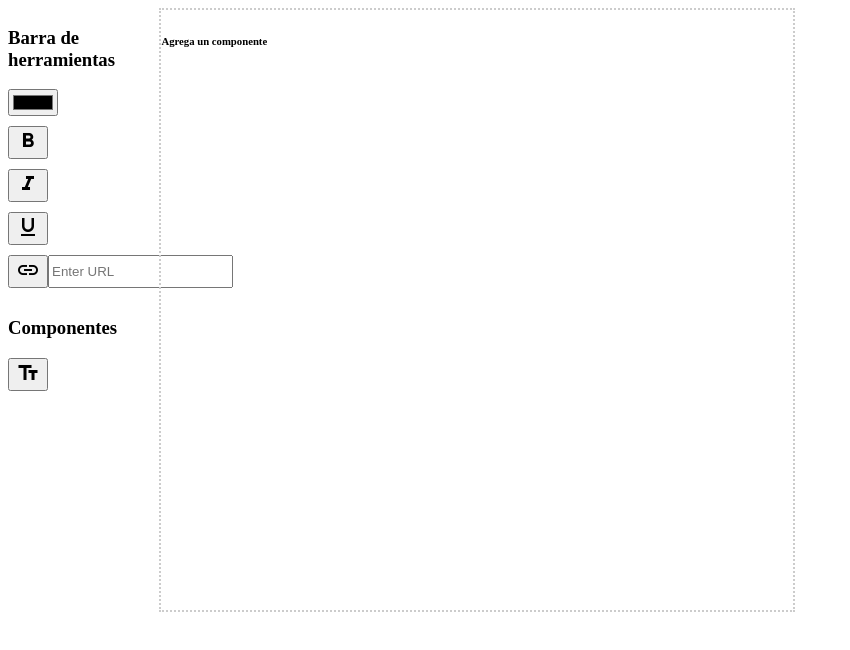
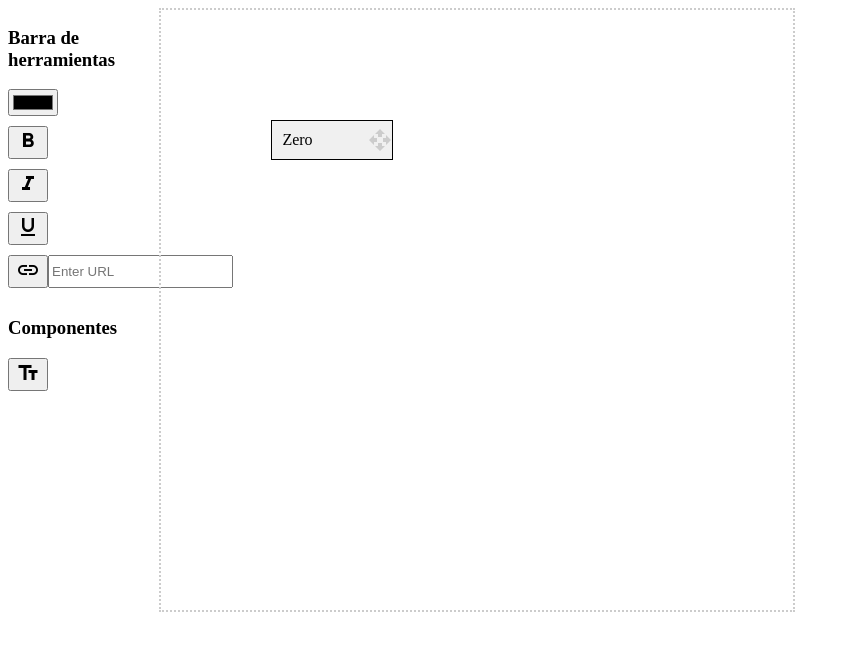
Before and after one commit to cetor88/email-builder, an Angular app: page / in a window 1280 px wide. Shown: the top 650 px of the page, without its empty margins (0-850 px from the left). Built offline with nearby package versions, Linux system fonts and the light colour scheme.

Commit message:
primer posicionamiento

```diff
--- a/src/app/container/container.component.css
+++ b/src/app/container/container.component.css
@@ -1,4 +1,8 @@
-[cdkDropListGroup] {
+/* [cdkDropListGroup] {
+  display: flex;
+} */
+
+.list-group {
   display: flex;
 }
 
@@ -11,6 +15,10 @@
 }
 
 .example-boundary {
+  /* display: flex;
+  flex-wrap: wrap; */
+  position: relative;
+  overflow: hidden;
   width: 50%;
   max-width: 100%;
   height: 600px;
@@ -51,3 +59,10 @@ button {
   flex-direction: column;
   gap: 10px; */
 }
+
+.empty-state {
+  text-align: center;
+  color: #ccc;
+  font-size: 24px;
+  margin-top: 50px;
+}
--- a/src/app/container/container.component.html
+++ b/src/app/container/container.component.html
@@ -1,4 +1,5 @@
-<div cdkDropListGroup>
+<!-- <div cdkDropListGroup> -->
+<div class="list-group">
   <div class="example-container">
     <div>
       <h3>Barra de herramientas</h3>
@@ -29,20 +30,22 @@
   </div>
 
   <!-- <div class="example-container"> -->
-    <div class="example-boundary"
-      cdkDropList
+    <!-- cdkDropList
       cdkDropListOrientation="mixed"
-      (cdkDropListDropped)="drop($event)"
-    >
+      (cdkDropListDropped)="drop($event)" -->
+    <div class="example-boundary">
       <!-- <div *CdkDragPlaceholder>XD</div> -->
       @for (type of workSpace; track type; let idx = $index) {
         <app-draggable-item
           [label]="type"
           [spanId]="'editable-span-' + idx"
           (select)="handleSelected($event)"
+          (remove)="removeDraggableComponent($event, idx)"
         />
       } @empty {
-        <h6>Agrega un componente</h6>
+        <div class="empty-state">
+          <h6>Agrega un componente</h6>
+        </div>
       }
     </div>
   </div>
--- a/src/app/container/container.component.ts
+++ b/src/app/container/container.component.ts
@@ -35,7 +35,7 @@ const COMPONENTS = [
 })
 export class ContainerComponent {
   // components = ['componente1', 'componente2', 'componente3']; //TODO: generar un array con los componentes que se pueden agregar
-  workSpace: string[] = [];
+  workSpace: string[] = ['Zero'/*, 'One', 'Two', 'Three', 'Four', 'Five', 'Six', 'Seven', 'Eight', 'Nine'*/];
   spanSelected: any;
   selectedText: any;
   @ViewChildren(DraggableItemComponent) draggableItems!: QueryList<DraggableItemComponent>;
@@ -48,24 +48,31 @@ export class ContainerComponent {
     }
   }
 
-  /*Se encarga de que al mover el compoenete lo posicione*/
-  drop(event: CdkDragDrop<string[] | any>) {
-    if (event.previousContainer === event.container) {
-      moveItemInArray(
-       this.workSpace, // event.container.data, html: [cdkDropListData]="workSpace"
-        event.previousIndex,
-        event.currentIndex
-      );
-    } else {
-      // this.addDraggableComponent();
-      // copyArrayItem(
-      //   event.previousContainer.data,
-      //   event.container.data,
-      //   event.previousIndex,
-      //   event.currentIndex,
-      // );
+  /*Elimina el componente del workSpace*/
+  removeDraggableComponent(spanId: string, index: any) {
+    if (index !== -1) {
+      this.workSpace.splice(index, 1);
     }
   }
+
+  /*Se encarga de que al mover el compoenete lo posicione*/
+  // drop(event: CdkDragDrop<string[] | any>) {
+  //   if (event.previousContainer === event.container) {
+  //     moveItemInArray(
+  //      this.workSpace, // event.container.data, html: [cdkDropListData]="workSpace"
+  //       event.previousIndex,
+  //       event.currentIndex
+  //     );
+  //   } else {
+  //     // this.addDraggableComponent();
+  //     // copyArrayItem(
+  //     //   event.previousContainer.data,
+  //     //   event.container.data,
+  //     //   event.previousIndex,
+  //     //   event.currentIndex,
+  //     // );
+  //   }
+  // }
 
   /*cambia las propiedades del objeto seleccionado*/
   changeProperties(typeTool: any, property?: any): void {
@@ -87,7 +94,7 @@ export class ContainerComponent {
         break;
       case 'bold':
         if (selection.toString().length > 0) {
-          spanWrapper.style.fontWeight = spanWrapper.style.fontWeight === 'bold' ? 'normal' : 'bold';
+          spanWrapper.style.fontWeight = 'bold';
           range.surroundContents(spanWrapper);
         } else {
           span.style.fontWeight = span.style.fontWeight === 'bold' ? 'normal' : 'bold';
@@ -95,7 +102,7 @@ export class ContainerComponent {
         break;
       case 'italic':
         if (selection.toString().length > 0) {
-          spanWrapper.style.fontWeight = spanWrapper.style.fontWeight === 'italic' ? 'normal' : 'italic';
+          spanWrapper.style.fontStyle = 'italic';
           range.surroundContents(spanWrapper);
         } else {
           span.style.fontStyle = span.style.fontStyle === 'italic' ? 'normal' : 'italic';
@@ -103,7 +110,7 @@ export class ContainerComponent {
         break;
       case 'underline':
         if (selection.toString().length > 0) {
-          spanWrapper.style.fontWeight = spanWrapper.style.textDecoration === 'underline' ? 'none' : 'underline';
+          spanWrapper.style.textDecoration = 'underline';
           range.surroundContents(spanWrapper);
         } else {
           span.style.textDecoration = span.style.textDecoration === 'underline' ? 'none' : 'underline';
--- a/src/app/draggable-item/draggable-item.component.css
+++ b/src/app/draggable-item/draggable-item.component.css
@@ -4,6 +4,19 @@
   border: 1px solid #000;
   background-color: #f0f0f0;
   position: relative;
+  transition: box-shadow 200ms cubic-bezier(0, 0, 0.2, 1);
+  display: inline-flex;
+  margin-right: 25px;
+  z-index: 1;
+  /* display: flex;
+  justify-content: center;
+  align-items: center; */
+}
+
+[cdkDrag]:active {
+  box-shadow: 0 5px 5px -3px rgba(0, 0, 0, 0.2),
+              0 8px 10px 1px rgba(0, 0, 0, 0.14),
+              0 3px 14px 2px rgba(0, 0, 0, 0.12);
 }
 
 .example-handle {
--- a/src/app/draggable-item/draggable-item.component.html
+++ b/src/app/draggable-item/draggable-item.component.html
@@ -1,5 +1,5 @@
-<div cdkDragBoundary=".example-boundary" cdkDrag>
-  <div class="example-handle" cdkDragHandle>
+<div cdkDragBoundary=".example-boundary" cdkDrag [cdkDragFreeDragPosition]="dragPosition">
+  <div class="example-handle" cdkDragHandle (dblclick)="onDoubleClick()">
     <svg width="24px" fill="currentColor" viewBox="0 0 24 24">
       <path d="M10 9h4V6h3l-5-5-5 5h3v3zm-1 1H6V7l-5 5 5 5v-3h3v-4zm14 2l-5-5v3h-3v4h3v3l5-5zm-9 3h-4v3H7l5 5 5-5h-3v-3z"></path>
       <path d="M0 0h24v24H0z" fill="none"></path>
--- a/src/app/draggable-item/draggable-item.component.ts
+++ b/src/app/draggable-item/draggable-item.component.ts
@@ -12,7 +12,9 @@ export class DraggableItemComponent {
   @Input() label: string = 'Etiqueta editable';
   @Input() spanId!: string;
   @Output() select: EventEmitter<any> = new EventEmitter();
+  @Output() remove: EventEmitter<string> = new EventEmitter();
   @ViewChild('editableSpan') editableSpan!: ElementRef;
+  dragPosition = {x: 110, y: 110};
 
   /*hace que el span sea editable*/
   onInput(event: Event): void {
@@ -26,4 +28,13 @@ export class DraggableItemComponent {
     const selectedText = window.getSelection();
     this.select.emit({ event, spanId, selectedText });
   }
+
+  onDoubleClick() {
+    this.remove.emit(this.spanId);
+  }
+
+  changePosition() {
+    console.log('entre :>> ', this.dragPosition);
+    this.dragPosition = {x: this.dragPosition.x + 50, y: this.dragPosition.y + 50};
+  }
 }
```
